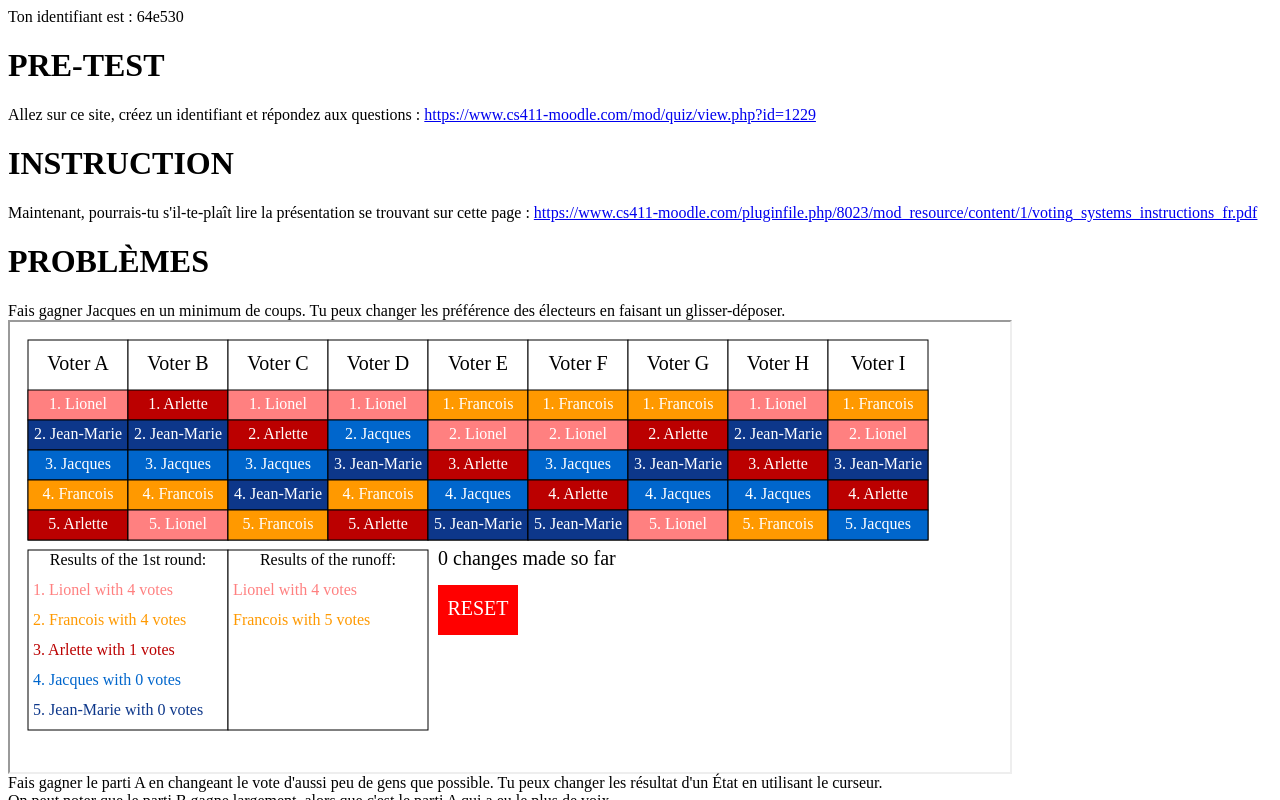
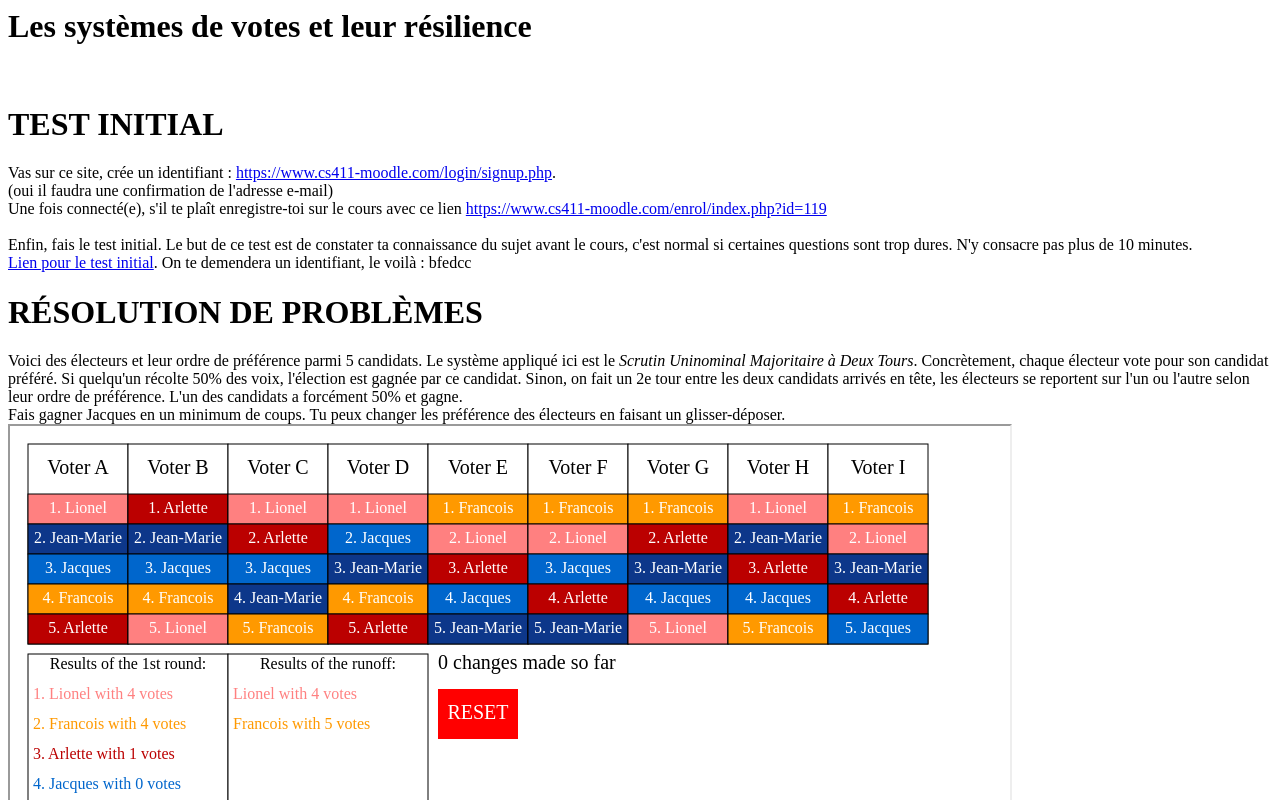
Before and after one commit to fabnem12/fabnem12.github.io, a plain HTML site: page ps-i.htm in a window 1280 px wide. Shown: the top 800 px of the page. Drawn offline with Linux system fonts and the light colour scheme.

Commit message:
update tests i-ps ps-i pour être faisables sans aide à côté

```diff
--- a/ps-i.htm
+++ b/ps-i.htm
@@ -4,45 +4,98 @@
       PS-I
     </title>
     <script>
-      function init() {
-          document.getElementById("ident").innerHTML = "" + Math.round(1000000 + Math.random() * (10000000-1)).toString(16);
+function init(ident) {
+  document.getElementById("ident").innerHTML = ident;
+}
+
+function setCookie(cookieName, cookieValue) {
+  var d = new Date();
+  d.setTime(d.getTime() + 45 * 24 * 3600 * 1000);
+  var expires = "expires=" + d.toGMTString();
+  document.cookie = cookieName + "="
+  + cookieValue + ";" + expires + ";path=/";
+}
+function getCookie(cookieName) {
+  var name = cookieName + "=";
+  var decodedCookie = decodeURIComponent(document.cookie);
+  var cookieArray = decodedCookie.split(";");
+  for (var i = 0; i < cookieArray.length; i++) {
+      var cookie = cookieArray[i];
+      while (cookie.charAt(0) == " ") {
+          cookie = cookie.substring(1);
       }
-      </script>
+      if (cookie.indexOf(name) == 0) {
+          return cookie.substring(name.length, cookie.length);
+      }
+  }
+  return "";
+}
+function checkCookie() {
+  var ident = getCookie("ident");
+  if (ident == "") {
+    //identifiant qui commence par a pour I-PS et b pour PS-I
+      ident = "b" + Math.round(1000000 + Math.random() * (10000000-1)).toString(16);
+      setCookie("ident", ident);
+      init(ident);
+  } else {
+    init(ident);
+  }
+}
+    </script>
   </head>
   <body>
-    Ton identifiant est : <span id="ident"></span>
-
+    <H1>
+        Les systèmes de votes et leur résilience
+    </H1>
+    <br/>
     <h1>
-        PRE-TEST
+        TEST INITIAL
     </h1>
-    Allez sur ce site, créez un identifiant et répondez aux questions : <a href="https://www.cs411-moodle.com/mod/quiz/view.php?id=1229">https://www.cs411-moodle.com/mod/quiz/view.php?id=1229</a>
+    Vas sur ce site, crée un identifiant : <a href="https://www.cs411-moodle.com/login/signup.php">https://www.cs411-moodle.com/login/signup.php</a>.
+    <br/>
+    (oui il faudra une confirmation de l'adresse e-mail)
+    <br/>
+    Une fois connecté(e), s'il te plaît enregistre-toi sur le cours avec ce lien <a href="https://www.cs411-moodle.com/enrol/index.php?id=119">https://www.cs411-moodle.com/enrol/index.php?id=119</a>
+    <br/>
+    <br/>
+    Enfin, fais le test initial. Le but de ce test est de constater ta connaissance du sujet avant le cours, c'est normal si certaines questions sont trop dures. N'y consacre pas plus de 10 minutes.
+    <br/>
+    <a href="https://www.cs411-moodle.com/mod/quiz/view.php?id=1232">Lien pour le test initial</a>. On te demendera un identifiant, le voilà : <span id="ident"></span>
+    <br/>
+    <h1>
+        RÉSOLUTION DE PROBLÈMES
+    </h1>
+    Voici des électeurs et leur ordre de préférence parmi 5 candidats. Le système appliqué ici est le <i>Scrutin Uninominal Majoritaire à Deux Tours</i>. Concrètement, chaque électeur vote pour son candidat préféré. Si quelqu'un récolte 50% des voix, l'élection est gagnée par ce candidat. Sinon, on fait un 2e tour entre les deux candidats arrivés en tête, les électeurs se reportent sur l'un ou l'autre selon leur ordre de préférence. L'un des candidats a forcément 50% et gagne.
+    <br/>
+    Fais gagner Jacques en un minimum de coups. Tu peux changer les préférence des électeurs en faisant un glisser-déposer.
+    <br/>
+    <iframe src="problem-solving-FR.htm" width="1000" height="450"></iframe>
+    <br/>
+    <br/>
+    Bien. Maintenant, voici une élection avec le système de la présidentielle américaine. On a ici des États qui votent entre le parti A et le parti B. Les États ont plus ou moins de population : pour chaque "elector", l'État a 1000 habitants. Les votants votent dans leur État, puis le parti qui gagne l'État récolte tous ses "electors". Le parti gagnant est celui qui a récolté le plus d'electors, peu importe les votes individuels.
+    <br/>
+    Chaque État a un curseur qui permet de régler avec une souris la porportion des votes dans l'État : plus le curseur est à gauche, plus le parti B a de voix, et vice-versa.
+    <br/>
+    Fais gagner le parti A en changeant le vote d'aussi peu de gens que possible. (on peut noter que le parti B gagne largement, alors que c'est le parti A qui a eu le plus de voix)
+    <br/>
+    <iframe src="problem-solving-US.htm" width="1000" height="350"></iframe>
     <br/>
     <h1>
       INSTRUCTION
     </h1>
-    Maintenant, pourrais-tu s'il-te-plaît lire la présentation se trouvant sur cette page : <a href="https://www.cs411-moodle.com/pluginfile.php/8023/mod_resource/content/1/voting_systems_instructions_fr.pdf">https://www.cs411-moodle.com/pluginfile.php/8023/mod_resource/content/1/voting_systems_instructions_fr.pdf</a>
+    Maintenant que tu as résolu ces activités (pense à noter les résultats affichés au-dessus des boutons reset des deux activités, on te les demandera dans le dernier test), tu as droit à un cours plus structuré sur les systèmes de vote.
+    <br/>
+    Lis la présentation se trouvant sur cette page :
+    <a href="https://www.cs411-moodle.com/pluginfile.php/8023/mod_resource/content/1/voting_systems_instructions_fr.pdf">https://www.cs411-moodle.com/pluginfile.php/8023/mod_resource/content/1/voting_systems_instructions_fr.pdf</a>
+    <br/>
     <h1>
-        PROBLÈMES
+        TEST BILAN
     </h1>
-
-    Fais gagner Jacques en un minimum de coups. Tu peux changer les préférence des électeurs en faisant un glisser-déposer.
+    Une fois que c'est fait, un dernier questionnaire pour nous permettre de mesurer si tu as appris des choses avec ces activités. Là encore, certaines questions sont volontairement trop dures pour être faisables par tout le monde, n'y consacre pas plus de 10 minutes.
     <br/>
-
-    <iframe src="problem-solving-FR.htm" width="1000" height="450"></iframe>
-    <br/>
-    Fais gagner le parti A en changeant le vote d'aussi peu de gens que possible. Tu peux changer les résultat d'un État en utilisant le curseur.
-    <br/>
-    On peut noter que le parti B gagne largement, alors que c'est le parti A qui a eu le plus de voix.
-    <iframe src="problem-solving-US.htm" width="1000" height="350"></iframe>
-
-    <h1>
-      POST-TEST
-  </h1>
-  Allez sur ce site et repondez aux questions :
-  <a href="https://www.cs411-moodle.com/mod/quiz/view.php?id=1181">https://www.cs411-moodle.com/mod/quiz/view.php?id=1181</a>
+    <a href="https://www.cs411-moodle.com/mod/quiz/view.php?id=1182">Lien pour le test bilan</a>
   </body>
   <script>
-    init();
-    console.log(navigator.userAgent);
+    checkCookie();
   </script>
 </html>
```
Also changed, not shown: i-ps.htm (+40 -21 lines).
